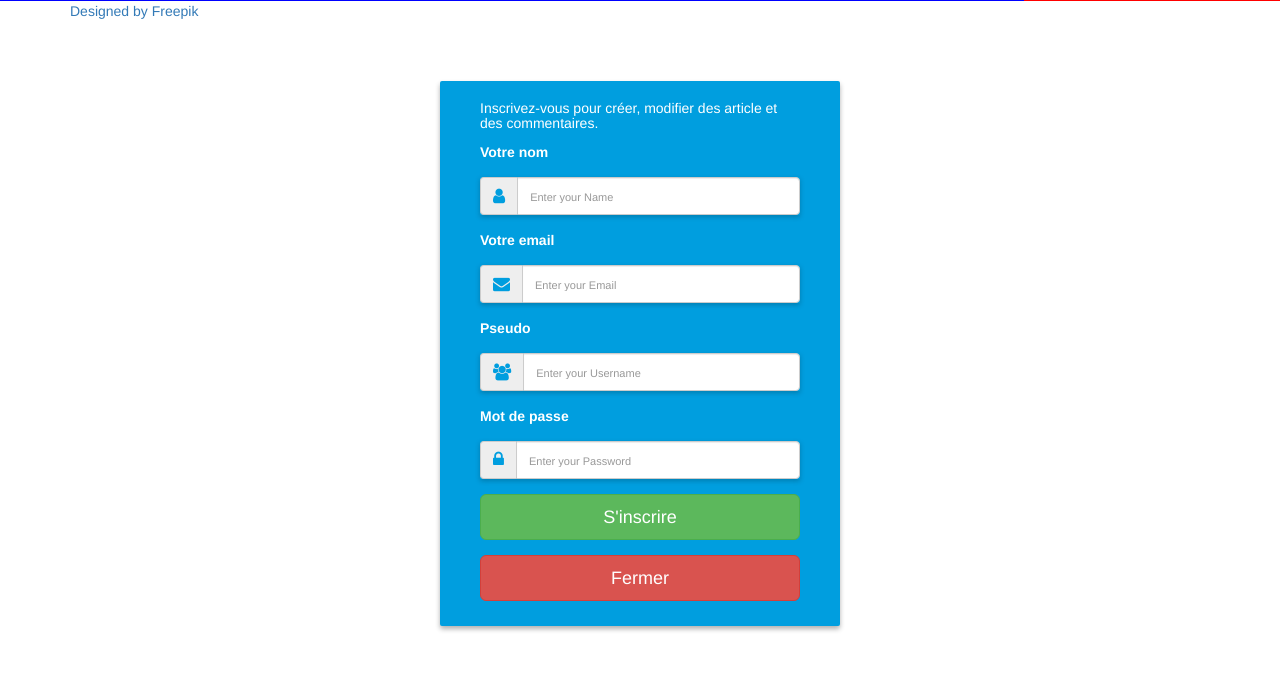
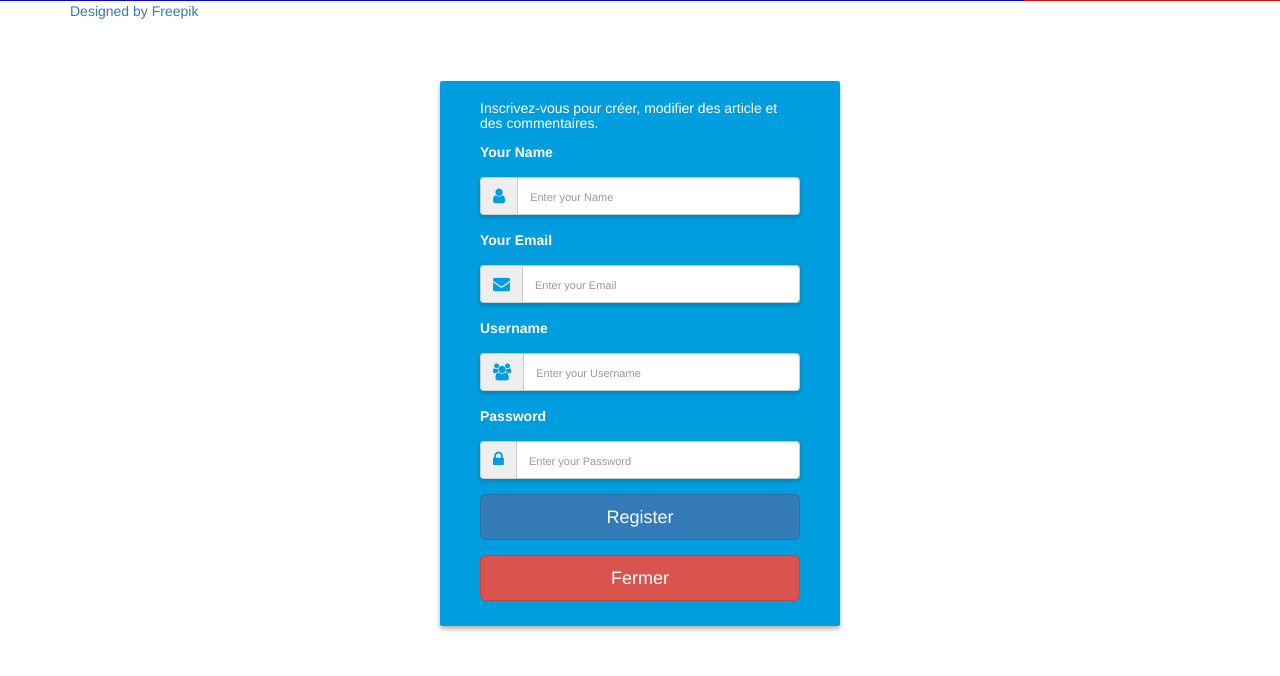
Before and after one commit to EmmanuelGuillou/mini-blog-acs, a PHP site: page / in a window 1280 px wide. Shown: the part 911-1587 px from the top of the page. Run offline with PHP 8.4, Linux system fonts and the light colour scheme.

Commit message:
Correction formulaire d'inscription

```diff
--- a/index.php
+++ b/index.php
@@ -179,50 +179,50 @@
 			<div class="row main">
 				<div class="main-login main-center">
 				<h5>Inscrivez-vous pour créer, modifier des article et des commentaires.</h5>
-					<form class="" method="post" action="#">
+                <form name="beephp_registration" class="" method="POST" action="php/beephp_register.php">
 
                     <div class="form-group">
-							<label for="name" class="cols-sm-2 control-label">Votre nom</label>
+                        <label for 'nom' class="cols-sm-2 control-label">Your Name</label>
                         <div class="cols-sm-10">
                             <div class="input-group">
                                 <span class="input-group-addon"><i class="fa fa-user fa" aria-hidden="true"></i></span>
-									<input type="text" class="form-control" name="name" id="name"  placeholder="Enter your Name"/>
+                                <input type="text" class="form-control" name="prenom" id="name"  placeholder="Enter your Name"/>
                             </div>
                         </div>
                     </div>
 
                     <div class="form-group">
-							<label for="email" class="cols-sm-2 control-label">Votre email</label>
+                        <label for 'mail' class="cols-sm-2 control-label">Your Email</label>
                         <div class="cols-sm-10">
                             <div class="input-group">
                                 <span class="input-group-addon"><i class="fa fa-envelope fa" aria-hidden="true"></i></span>
-									<input type="text" class="form-control" name="email" id="email"  placeholder="Enter your Email"/>
+                                <input type="text" class="form-control" name="mail" id="email"  placeholder="Enter your Email"/>
                             </div>
                         </div>
                     </div>
 
                     <div class="form-group">
-							<label for="username" class="cols-sm-2 control-label">Pseudo</label>
+                        <label for 'login' class="cols-sm-2 control-label">Username</label>
                         <div class="cols-sm-10">
                             <div class="input-group">
                                 <span class="input-group-addon"><i class="fa fa-users fa" aria-hidden="true"></i></span>
-									<input type="text" class="form-control" name="username" id="username"  placeholder="Enter your Username"/>
+                                <input type="text" class="form-control" name="login" id="username"  placeholder="Enter your Username"/>
                             </div>
                         </div>
                     </div>
 
                     <div class="form-group">
-							<label for="password" class="cols-sm-2 control-label">Mot de passe</label>
+                        <label for 'm_passe' class="cols-sm-2 control-label">Password</label>
                         <div class="cols-sm-10">
                             <div class="input-group">
                                 <span class="input-group-addon"><i class="fa fa-lock fa-lg" aria-hidden="true"></i></span>
-									<input type="password" class="form-control" name="password" id="password"  placeholder="Enter your Password"/>
+                                <input type="password" class="form-control" name="m_passe" id="password"  placeholder="Enter your Password"/>
                             </div>
                         </div>
                     </div>
 
                     <div class="form-group ">
-							<a target="_blank" type="button" id="button" class="btn btn-success btn-lg btn-block login-button">S'inscrire</a>
+                        <button type="submit" class="btn btn-primary btn-lg btn-block login-button">Register</button>
                     </div>
 						<div class="form-group ">
 							<a target="_blank" type="button" id="closeLogin" class="btn btn-danger btn-lg btn-block login-button">Fermer</a>
--- a/php/beephp_register.php
+++ b/php/beephp_register.php
@@ -19,7 +19,7 @@ catch(PDOException $e) {
 $form = $_POST;
 $id_membre = '';
 $nom = '';
-$prenom = '';
+$prenom = $form[ 'prenom' ];
 $login = $form[ 'login' ];
 $m_passe = $form[ 'm_passe' ];
 $mail = $form[ 'mail' ];
```
Lines whose indentation alone changed are shown as unchanged.
